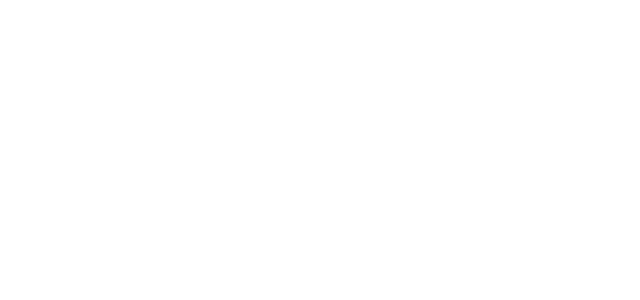
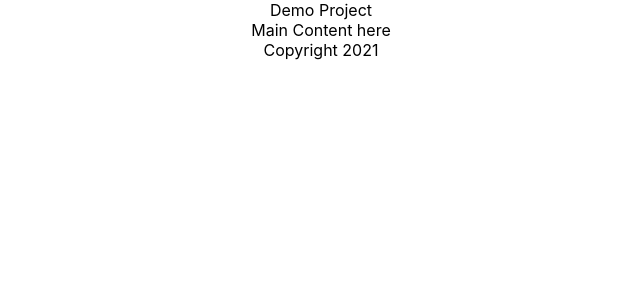
Before and after one commit to markobozic346/react-demo, a React (Create React App) app: page / in a window 1280 px wide. Shown: the top 300 px of the page, without its empty margins (319-959 px from the left). Built offline with nearby package versions, Linux system fonts and the light colour scheme.

Commit message:
switch to typescript

```diff
--- a/package.json
+++ b/package.json
@@ -6,9 +6,14 @@
     "@testing-library/jest-dom": "^5.13.0",
     "@testing-library/react": "^11.2.7",
     "@testing-library/user-event": "^12.8.3",
+    "@types/jest": "^26.0.23",
+    "@types/node": "^15.12.2",
+    "@types/react": "^17.0.9",
+    "@types/react-dom": "^17.0.6",
     "react": "^17.0.2",
     "react-dom": "^17.0.2",
     "react-scripts": "4.0.3",
+    "typescript": "^4.3.2",
     "web-vitals": "^1.1.2"
   },
   "scripts": {
--- a/src/app/App.js
+++ b/src/app/App.js
@@ -1,7 +1,8 @@
 import "./App.css";
-
+import HomePage from 'app/home/HomePage'
 function App() {
-  return <div className="App"></div>;
+  return <div className="App">
+  <HomePage /></div>;
 }
 
 export default App;
--- /dev/null
+++ b/src/app/home/HomePage.tsx
@@ -0,0 +1,15 @@
+import React from "react";
+import Header from 'components/Header'
+import Footer from 'components/Footer'
+import MainContent from "components/MainContent";
+const HomePage = () => {
+  return <div>
+    <Header />
+    <MainContent />
+    <Footer />
+
+
+  </div>;
+};
+
+export default HomePage;
--- /dev/null
+++ b/src/components/Footer.tsx
@@ -0,0 +1,7 @@
+import React from "react";
+
+const Footer = () => {
+  return <div>Copyright {new Date().getFullYear()}</div>;
+};
+
+export default Footer;
--- /dev/null
+++ b/src/components/Header.tsx
@@ -0,0 +1,7 @@
+import React from "react";
+
+const Header = () => {
+  return <div>Demo Project</div>;
+};
+
+export default Header;
--- /dev/null
+++ b/src/components/MainContent.tsx
@@ -0,0 +1,7 @@
+import React from "react";
+
+const MainContent = () => {
+  return <div>Main Content here</div>;
+};
+
+export default MainContent;
--- /dev/null
+++ b/src/react-app-env.d.ts
@@ -0,0 +1 @@
+/// <reference types="react-scripts" />
```
Also changed, not shown: src/app/home/HomePage.jsx (deleted, +0 -7 lines), src/components/Footer.jsx (deleted, +0 -11 lines), src/components/Header.jsx (deleted, +0 -11 lines), src/components/MainContent.jsx (deleted, +0 -11 lines), tsconfig.json (added, +27 -0 lines), 1 other file (tests, documents, lock files or other folders).
